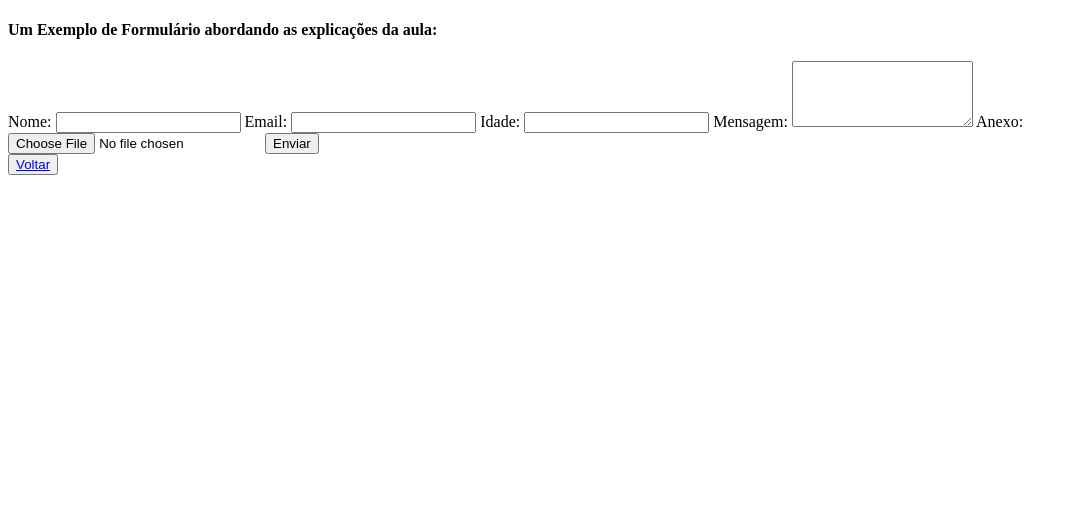
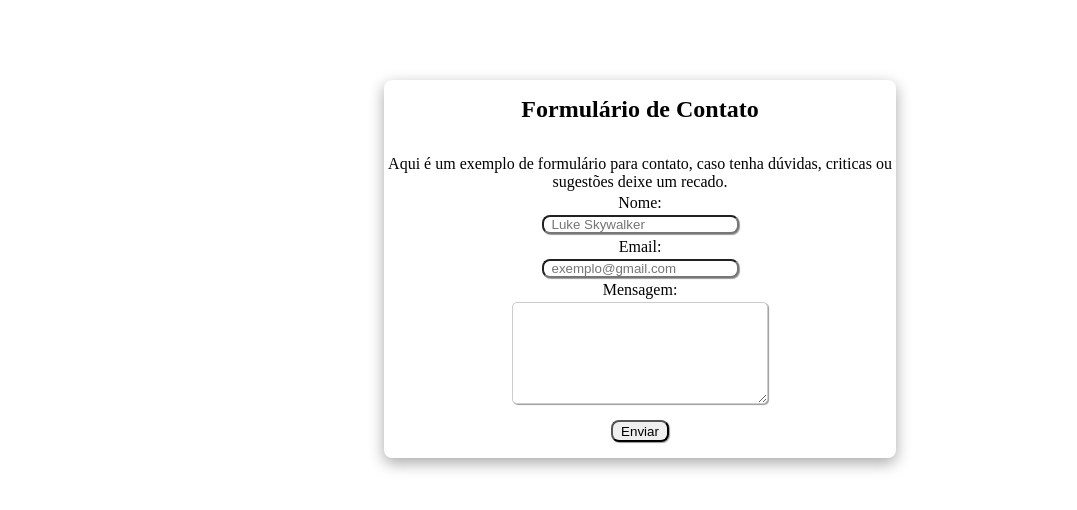
Before and after one commit to erikitu/Lets_code_by_Ada, a plain HTML site: page aula_3/forms.html in a window 1280 px wide. Shown: the whole page, without its empty margins (0-1077 px from the left). Drawn offline with Linux system fonts and the light colour scheme.

Commit message:
Update forms.html

```diff
--- a/aula_3/forms.html
+++ b/aula_3/forms.html
@@ -1,30 +1,34 @@
 <!DOCTYPE html>
-<html lang="en">
+<html lang="pt-br">
 <head>
   <meta charset="UTF-8">
+  <meta http-equiv="X-UA-Compatible" content="IE=edge">
   <meta name="viewport" content="width=device-width, initial-scale=1.0">
-  <title>Document</title>
+  <link rel="stylesheet" href="form.css">
+  <title>Formulário</title>
 </head>
 <body>
-  <form>
-    <h4>Um Exemplo de Formulário abordando as explicações da aula:</h4>
-    <label for="name">Nome:</label>
-    <input type="text" id="name" name="name" required>
+  <div class="content-wrapper">
+    <h2>Formulário de Contato</h2>
+    <p>Aqui é um exemplo de formulário para contato, caso tenha dúvidas, criticas ou sugestões deixe um recado.</p>
+    <form action="#" method="post">
+      <label for="name">Nome:</label>
+      <input type="text" id="name" placeholder="Luke Skywalker" name="name" required>
 
-    <label for="email">Email:</label>
-    <input type="email" id="email" name="email" required>
+      <label for="email">Email:</label>
+      <input type="email" placeholder="exemplo@gmail.com" id="email" name="email" required>
 
-    <label for="age">Idade:</label>
-    <input type="number" id="age" name="age" min="0" required>
+      <label for="message">Mensagem:</label>
 
-    <label for="mensagem">Mensagem:</label>
-    <textarea id="mensagem" name="mensagem" rows="4" required></textarea>
+      <textarea id="message" name="message" rows="4" cols="33" placeholder="a long time ago in a galaxy far far away..." required>
 
-    <label for="attachment">Anexo:</label>
-    <input type="file" id="attachment" name="attachment">
+      </textarea>
 
-    <button type="submit">Enviar</button>
-  </form>
-  <button type="button"><a href="index.html">Voltar</a></button>
+      <button type="submit">Enviar</button>
+    </form>
+
+  </div>
+
+
 </body>
 </html>
```
